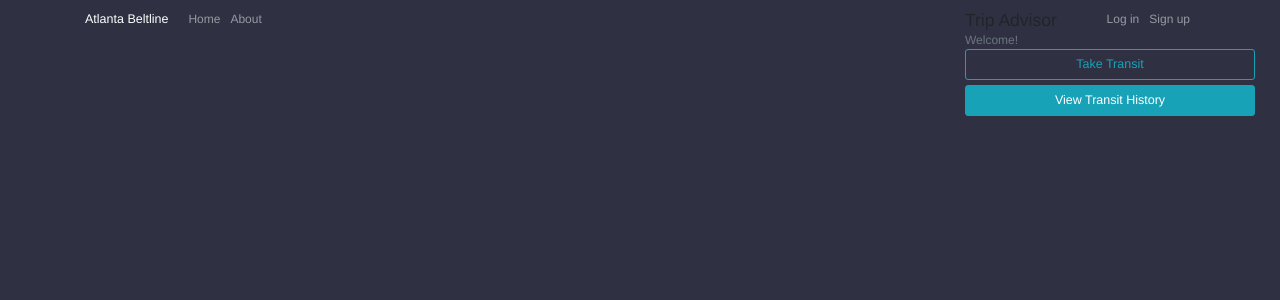
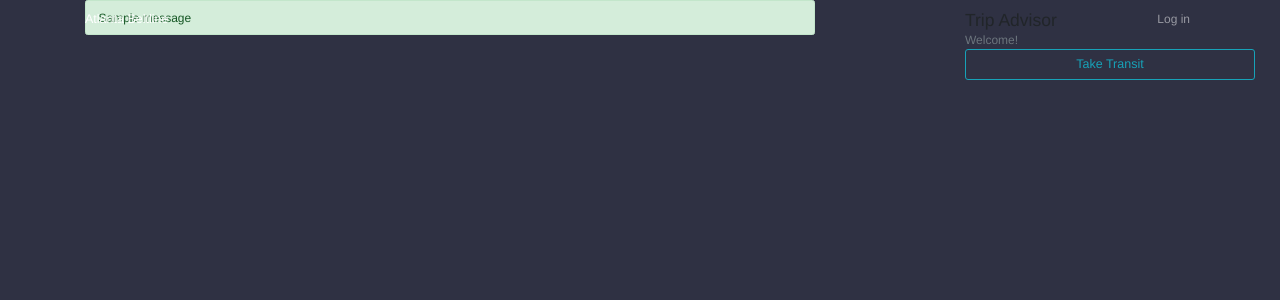
Before and after one commit to WilliamYuhangLee/CS4400Team5, a Flask app: page /register/user in a window 1280 px wide. Shown: the top 300 px of the page. Run offline with Flask 2, Linux system fonts and the light colour scheme; one stand-in notice (Sample message) is shown; some libraries are stand-ins or nearby versions.

Commit message:
Rename template files, comment out problematic lines in base.html

```diff
--- a/app/templates/base.html
+++ b/app/templates/base.html
@@ -31,17 +31,17 @@
             </button>
             <div class="collapse navbar-collapse" id="navbarToggle">
                 <div class="navbar-nav mr-auto">
-                    <a class="nav-item nav-link" href="{{ url_for('main.home') }}">Home</a>
-                    <a class="nav-item nav-link" href="{{ url_for('main.about') }}">About</a>
+{#                    <a class="nav-item nav-link" href="{{ url_for('main.home') }}">Home</a>#}
+{#                    <a class="nav-item nav-link" href="{{ url_for('main.about') }}">About</a>#}
                 </div>
                 <!-- Navbar Right Side -->
                 <div class="navbar-nav">
                     {% if current_user.is_authenticated %}
-                        <a class="nav-item nav-link" href="{{ url_for('users.account') }}">Account</a>
-                        <a class="nav-item nav-link" href="{{ url_for('users.logout') }}">Log out</a>
+{#                        <a class="nav-item nav-link" href="{{ url_for('user.account') }}">Account</a>#}
+{#                        <a class="nav-item nav-link" href="{{ url_for('user.logout') }}">Log out</a>#}
                     {% else %}
-                        <a class="nav-item nav-link" href="{{ url_for('users.login') }}">Log in</a>
-                        <a class="nav-item nav-link" href="{{ url_for('users.register') }}">Sign up</a>
+                        <a class="nav-item nav-link" href="{{ url_for('user.login') }}">Log in</a>
+{#                        <a class="nav-item nav-link" href="{{ url_for('user.register_user') }}">Sign up</a>#}
                     {% endif %}
                 </div>
             </div>
@@ -50,6 +50,19 @@
 </header>
 <main role="main" class="container">
     <div class="row">
+        <div class="col-md-8" id="content">
+            {% with messages = get_flashed_messages(with_categories=true) %}
+                {% if messages %}
+                    {% for category, message in messages %}
+                        <div class="alert alert-{{ category }}">
+                            {{ message }}
+                        </div>
+                    {% endfor %}
+                {% endif %}
+            {% endwith %}
+            <!-- content block -->
+            {% block content %}{% endblock content %}
+        </div>
         <div class="col-md-3" id=menu>
             {% block sidebar %}
                 <!--suppress Annotator -->
@@ -69,9 +82,9 @@
                             </button>
                         {% endblock sidebar_botton_1 %}
                         {% block sidebar_botton_2 %}
-                            <a role="button" class="btn btn-info btn-lg btn-block" href="{{ url_for('transit.get_history') }}">
-                                View Transit History
-                            </a>
+{#                            <a role="button" class="btn btn-info btn-lg btn-block" href="{{ url_for('transit.get_history') }}">#}
+{#                                View Transit History#}
+{#                            </a>#}
                         {% endblock sidebar_botton_2 %}
                     {% endblock sidebar_content %}
                 </div>
--- a/app/templates/employeeRegister.html
+++ b/app/templates/register-employee.html
@@ -1,4 +1,4 @@
-{% extends "Register.html" %}
+{% extends "register.html" %}
 <div class="content-section">
     <form method="post" action="">
         {{ form.hidden_tag() }}
--- a/app/templates/userRegister.html
+++ b/app/templates/register-user.html
@@ -1,4 +1,4 @@
-{% extends "Register.html" %}
+{% extends "register.html" %}
 <div class="content-section">
         <form method="post" action="">
             {{ form.hidden_tag() }}
--- a/app/templates/visitorRegister.html
+++ b/app/templates/register-visitor.html
@@ -1,4 +1,4 @@
-{% extends "Register.html" %}
+{% extends "register.html" %}
 <div class="content-section">
         <form method="post" action="">
             {{ form.hidden_tag() }}
--- a/app/user/routes.py
+++ b/app/user/routes.py
@@ -22,7 +22,7 @@ def register_user():
         login_user(user, remember=True)
         flash("Your account has been created! You are now logged in.", category="success")
         return redirect(url_for("login"))
-    return render_template("register.html", title="Registration", form=form)  # TODO: make sure register.html is implemented
+    return render_template("register-user.html", title="Registration", form=form)  # TODO: make sure register.html is implemented
 
 
 @user.route("/", methods=["GET", "POST"])
```
Also changed, not shown: app/templates/nav-register.html (renamed from app/templates/RegisterNav.html, +5 -5 lines), app/templates/login.html (renamed from app/templates/Login.html), app/templates/register-employee-visitor.html (renamed from app/templates/employeeVisitorRegister.html), app/templates/register.html (renamed from app/templates/Register.html).
